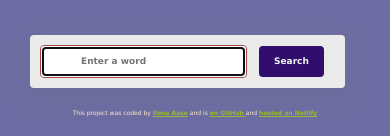
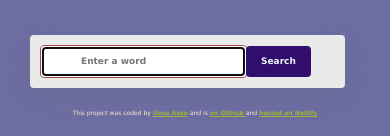
Before and after one commit to HildaAb/dictionary-app, a React (Create React App) app: page / in a window 390 px wide. Shown: the part 176-312 px from the top of the page. Built offline with nearby package versions, Linux system fonts and the light colour scheme.

Commit message:
made it more responsive

```diff
--- a/src/App.css
+++ b/src/App.css
@@ -135,7 +135,7 @@ a {
   }
 }
 
-@media (max-width: 550px) {
+@media (max-width: 750px) {
   .App {
     min-height: 750px;
     margin: 0;
--- a/src/Dictionary.css
+++ b/src/Dictionary.css
@@ -80,13 +80,14 @@
   }
 }
 
-@media (max-width: 653px) {
+@media (max-width: 660px) {
   .Dictionary .SearchInput {
     padding: 10px 15px;
     font-size: 12px;
   }
   .Dictionary .Submit {
-    padding: 10px 8px;
+    padding: 10px 82px;
+    margin-left: -1px;
     font-size: 12px;
   }
 }
```
